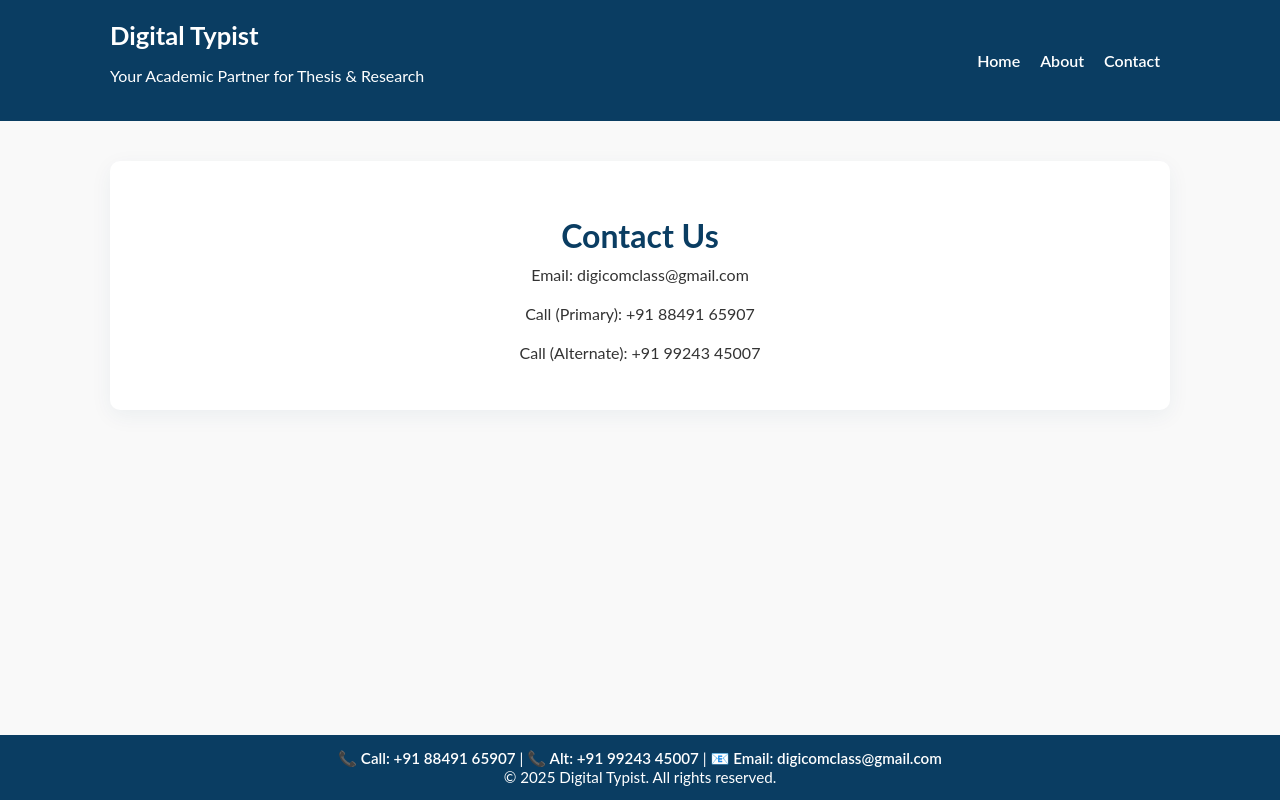
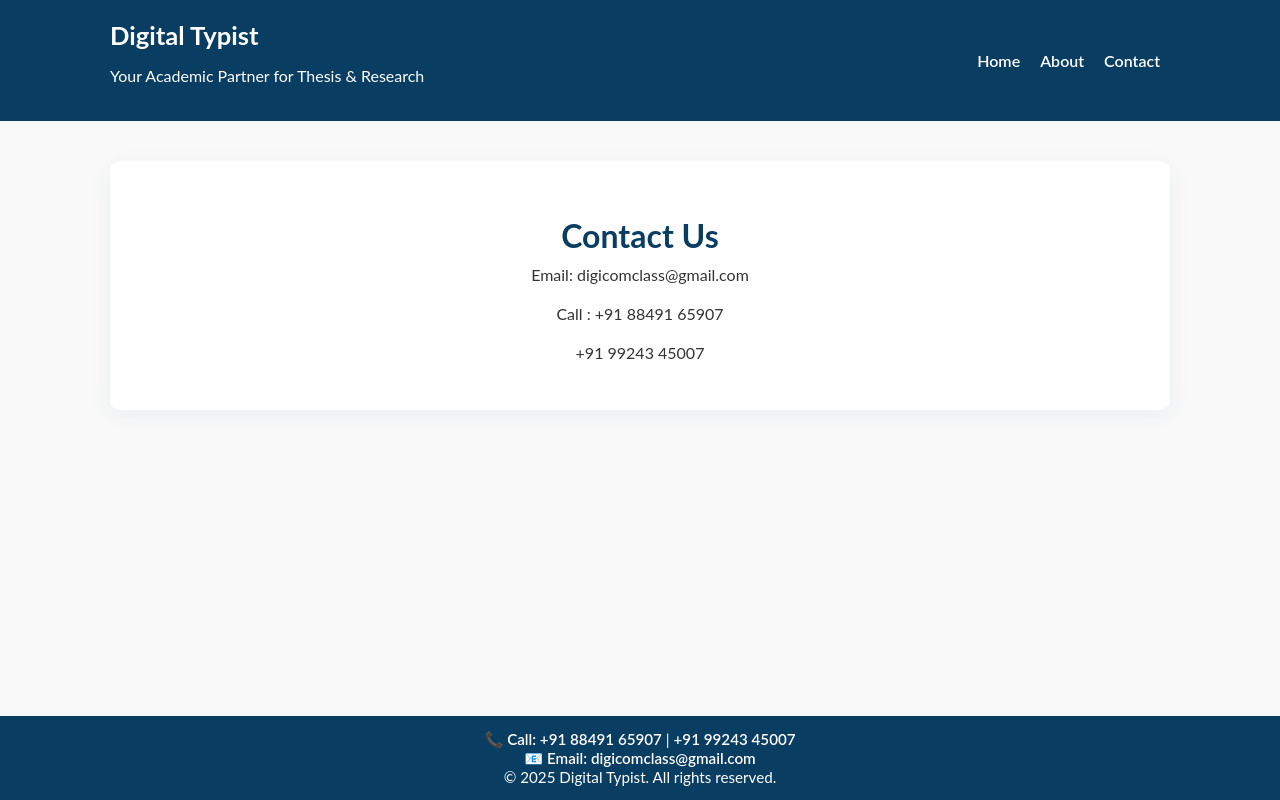
Before and after one commit to digital-typist/digital-typist-lts, a Next.js app: page /contact in a window 1280 px wide. Built offline with nearby package versions, Linux system fonts and the light colour scheme.

Commit message:
ui update

```diff
--- a/src/app/contact/page.jsx
+++ b/src/app/contact/page.jsx
@@ -12,12 +12,12 @@ export default function ContactPage() {
       </p>
 
       <p>
-        Call (Primary):{" "}
+        Call :{" "}
         <a href="tel:+918849165907">+91 88491 65907</a>
       </p>
 
       <p>
-        Call (Alternate):{" "}
+
         <a href="tel:+919924345007">+91 99243 45007</a>
       </p>
     </section>
--- a/src/app/js/Footer.jsx
+++ b/src/app/js/Footer.jsx
@@ -5,8 +5,8 @@ export default function Footer() {
       <div className="footerContact">
         <a href="tel:+918849165907">📞 Call: +91 88491 65907</a>
         <span> | </span>
-        <a href="tel:+919924345007">📞 Alt: +91 99243 45007</a>
-        <span> | </span>
+        <a href="tel:+919924345007">+91 99243 45007</a>
+        <br/>
         <a href="mailto:digicomclass@gmail.com">📧 Email: digicomclass@gmail.com</a>
       </div>
 
```
